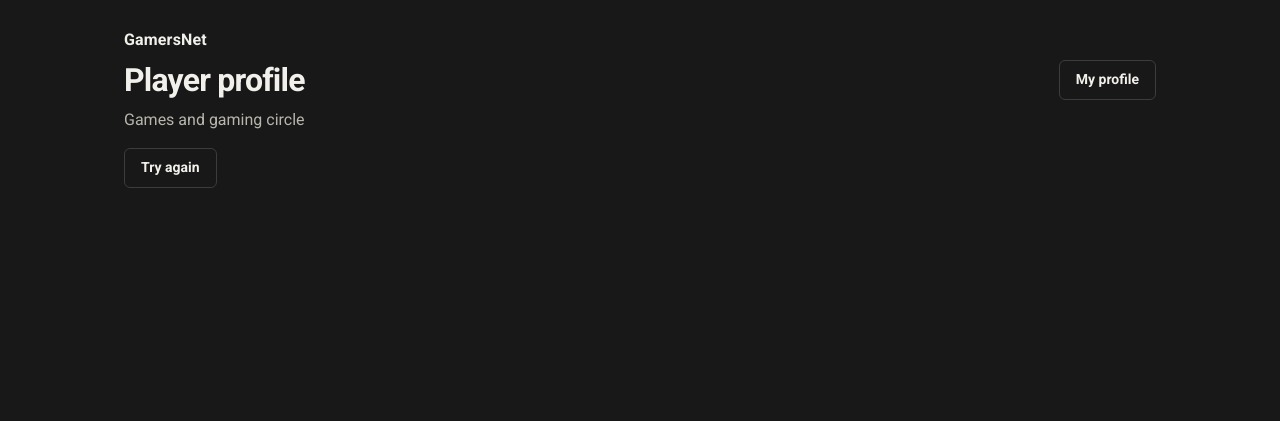
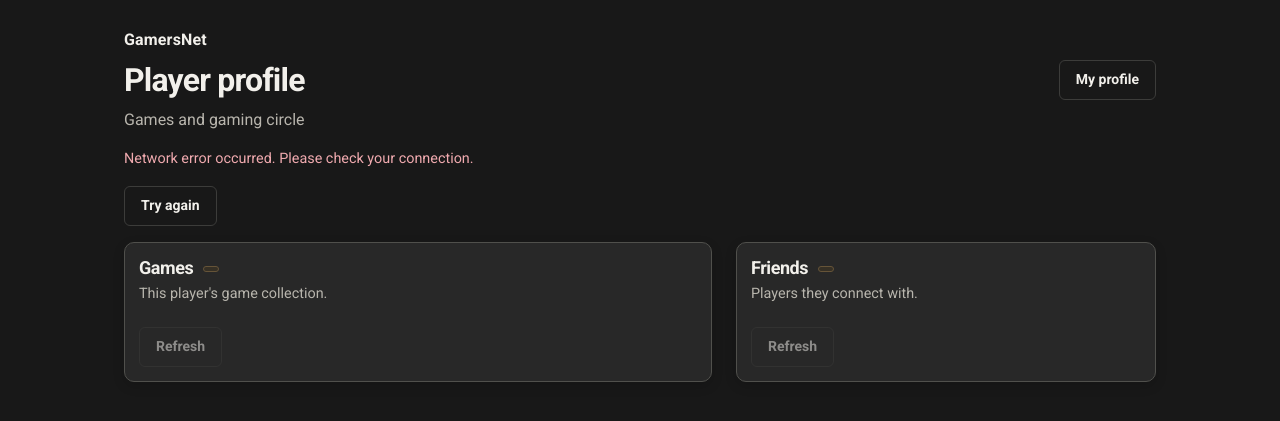
Before and after one commit to rs-sku/gamers-net, a Python web app: template frontend/templates/pages/player.html in a window 1280 px wide. Shown: the top 421 px of the page. Run offline with Jinja, Linux system fonts and the light colour scheme; the template is opened without the code that fills it, so the values that code supplies are empty.

Commit message:
Update docker compose; fix pages refresh

```diff
--- a/docker-compose.yml
+++ b/docker-compose.yml
@@ -9,6 +9,8 @@ services:
 
   neo4j:
     image: neo4j:5-community
+    environment:
+      - NEO4J_server_config_strict__validation_enabled=false
     env_file: '.env'
     ports:
       - '7474:7474' # Веб-интерфейс (Neo4j Browser)
--- a/frontend/css/components/buttons.css
+++ b/frontend/css/components/buttons.css
@@ -48,6 +48,13 @@
 
 .btn:disabled { opacity: 0.5; cursor: not-allowed; }
 
+.button-loading-label {
+    min-width: 0;
+    overflow: hidden;
+    text-overflow: ellipsis;
+    white-space: nowrap;
+}
+
 @media (pointer: coarse) {
     .btn, .cta-button { min-height: 44px; }
 }
--- a/frontend/css/pages/profile.css
+++ b/frontend/css/pages/profile.css
@@ -140,6 +140,8 @@ input.friend-input { width: 100%; min-width: 0; }
 .player-profile-grid { display: grid; grid-template-columns: minmax(0, 1.4fr) minmax(0, 1fr); gap: 24px; align-items: start; }
 .player-profile-grid .data-item { overflow-wrap: anywhere; }
 .profile-status:not(:empty) { margin-bottom: 16px; }
+#player-error:not([hidden]) { display: block; }
+#retry-profile-btn { margin-bottom: 16px; }
 .list-retry { margin-top: 12px; }
 [hidden] { display: none !important; }
 
--- /dev/null
+++ b/frontend/js/components/button-loading.js
@@ -0,0 +1,21 @@
+export function setButtonLoading(button, loading, label = 'Loading…') {
+    if (loading) {
+        if (button.getAttribute('aria-busy') === 'true') return;
+        button.dataset.idleLabel = button.textContent;
+        button.dataset.idleWidth = button.style.width;
+        button.dataset.idleDisabled = String(button.disabled);
+        button.style.width = `${button.getBoundingClientRect().width}px`;
+        const text = document.createElement('span');
+        text.className = 'button-loading-label';
+        text.textContent = label;
+        text.title = label;
+        button.replaceChildren(text);
+        button.disabled = true;
+        button.setAttribute('aria-busy', 'true');
+    } else if (button.getAttribute('aria-busy') === 'true') {
+        button.textContent = button.dataset.idleLabel;
+        button.style.width = button.dataset.idleWidth;
+        button.disabled = button.dataset.idleDisabled === 'true';
+        button.removeAttribute('aria-busy');
+    }
+}
--- a/frontend/js/pages/player.js
+++ b/frontend/js/pages/player.js
@@ -1,3 +1,4 @@
+import { setButtonLoading } from '../components/button-loading.js';
 import { checkAuth, getAllUsers } from '../api/auth.js';
 import { getUserGames } from '../api/games.js';
 import { getFriends } from '../api/friends.js';
@@ -24,21 +25,22 @@ async function loadList(kind, fetchItems, renderItem, emptyMessage) {
     const list = element(`player-${kind}`);
     const retry = element(`retry-${kind}-btn`);
     const count = element(`player-${kind}-count`);
-    retry.hidden = true;
-    count.textContent = '';
+    if (retry.disabled) return;
+    setButtonLoading(retry, true);
     list.setAttribute('aria-busy', 'true');
-    message(list, `Loading ${kind}…`);
     try {
         const items = await fetchItems();
         count.textContent = `(${items.length})`;
+        retry.dataset.idleLabel = 'Refresh';
         if (items.length) list.replaceChildren(...items.map(renderItem));
         else message(list, emptyMessage);
     } catch (error) {
         if (error.status === 401) return redirectToLogin();
         message(list, `Could not load ${kind}. ${error.message}`);
-        retry.hidden = false;
+        retry.dataset.idleLabel = 'Try again';
     } finally {
         list.setAttribute('aria-busy', 'false');
+        setButtonLoading(retry, false);
     }
 }
 
@@ -64,10 +66,13 @@ function loadFriends() {
 
 async function loadProfile() {
     const retry = element('retry-profile-btn');
-    retry.hidden = true;
+    if (retry.disabled) return;
+    setButtonLoading(retry, true);
+    element('retry-games-btn').disabled = true;
+    element('retry-friends-btn').disabled = true;
     element('player-error').hidden = true;
-    element('player-content').hidden = true;
-    element('player-status').textContent = 'Loading profile…';
+    element('player-content').setAttribute('aria-busy', 'true');
+    element('player-status').textContent = '';
     try {
         const authResponse = await checkAuth();
         if (authResponse.status === 401) return redirectToLogin();
@@ -94,12 +99,18 @@ async function loadProfile() {
         document.title = `${player.nickname} - GamersNet`;
         element('player-status').textContent = '';
         element('player-content').hidden = false;
+        retry.dataset.idleLabel = 'Refresh';
+        element('retry-games-btn').disabled = false;
+        element('retry-friends-btn').disabled = false;
         await Promise.all([loadGames(), loadFriends()]);
     } catch (error) {
         element('player-status').textContent = '';
         element('player-error').textContent = error.message;
         element('player-error').hidden = false;
-        retry.hidden = false;
+        retry.dataset.idleLabel = 'Try again';
+    } finally {
+        element('player-content').setAttribute('aria-busy', 'false');
+        setButtonLoading(retry, false);
     }
 }
 
--- a/frontend/templates/pages/player.html
+++ b/frontend/templates/pages/player.html
@@ -22,21 +22,21 @@
             <a class="btn btn-secondary" href="templates/pages/profile.html">My profile</a>
         </header>
         <main>
-            <p id="player-status" class="profile-status list-message" role="status">Loading profile…</p>
+            <p id="player-status" class="profile-status list-message" role="status"></p>
             <div id="player-error" class="error-message profile-status" role="alert" hidden></div>
-            <button id="retry-profile-btn" class="btn btn-secondary" type="button" hidden>Try again</button>
-            <div id="player-content" class="player-profile-grid" hidden>
+            <button id="retry-profile-btn" class="btn btn-secondary" type="button">Refresh</button>
+            <div id="player-content" class="player-profile-grid">
                 <section class="panel" aria-labelledby="player-games-heading">
                     <h2 id="player-games-heading">Games <span id="player-games-count" class="count-badge"></span></h2>
                     <p class="section-description">This player's game collection.</p>
                     <ul id="player-games" class="data-list" aria-live="polite"></ul>
-                    <button id="retry-games-btn" class="btn btn-secondary list-retry" type="button" hidden>Try again</button>
+                    <button id="retry-games-btn" class="btn btn-secondary list-retry" type="button">Refresh</button>
                 </section>
                 <section class="panel" aria-labelledby="player-friends-heading">
                     <h2 id="player-friends-heading">Friends <span id="player-friends-count" class="count-badge"></span></h2>
                     <p class="section-description">Players they connect with.</p>
                     <ul id="player-friends" class="data-list" aria-live="polite"></ul>
-                    <button id="retry-friends-btn" class="btn btn-secondary list-retry" type="button" hidden>Try again</button>
+                    <button id="retry-friends-btn" class="btn btn-secondary list-retry" type="button">Refresh</button>
                 </section>
             </div>
         </main>
```
Also changed, not shown: frontend/js/pages/friends.js (+4 -3 lines), frontend/js/pages/login.js (+15 -0 lines), frontend/js/pages/profile.js (+16 -0 lines).
